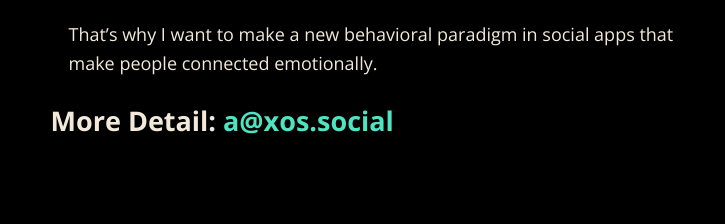
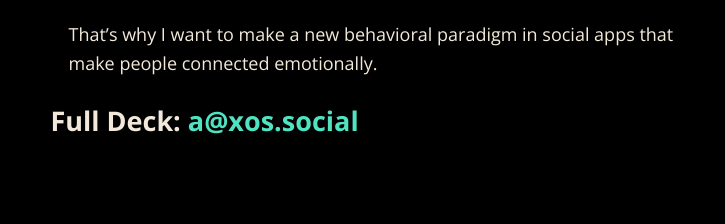
Before and after one commit to tarsmachine/tarsmachine.github.io, a Jekyll site: the page built from index.md, in a window 1280 px wide. Shown: the part 1959-2183 px from the top of the page, without its empty margins (259-984 px from the left). Built offline with Jekyll 4.4.1, drawn with Linux system fonts in a browser that asks for light colours; nearby versions of some CDN libraries.

Commit message:
Update X

```diff
--- a/index.md
+++ b/index.md
@@ -45,4 +45,4 @@ That’s why I want to make a new behavioral paradigm in social apps that make p
 
 
 
-##### More Detail: [a@xos.social](mailto:axos@social)
+##### Full Deck: [a@xos.social](mailto:axos@social)
```
